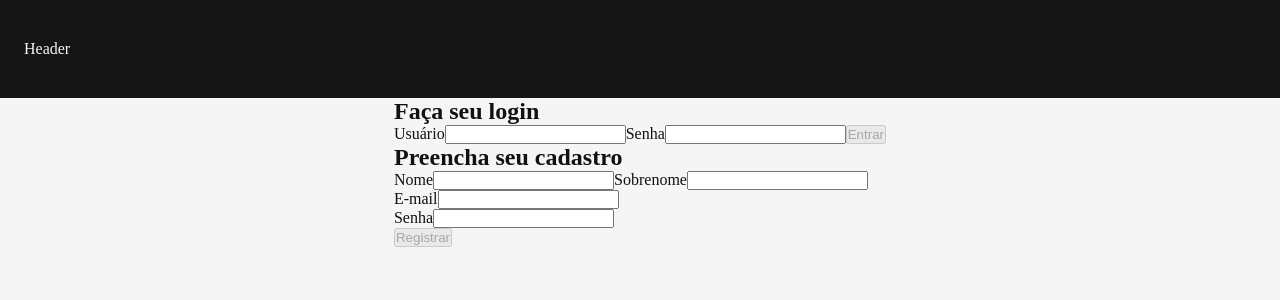
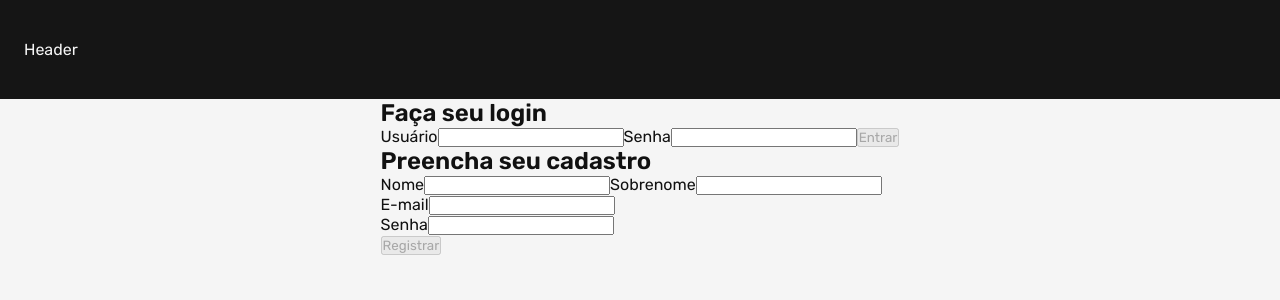
Before and after one commit to filipegallodev/banco-digital, a Next.js app in the folder frontend-nextjs/: page / in a window 1280 px wide. Shown: the top 300 px of the page. Built offline with nearby package versions, Linux system fonts and the light colour scheme.

Commit message:
feat: new website font family

```diff
--- a/frontend-nextjs/src/components/Dashboard/DashboardContainer.tsx
+++ b/frontend-nextjs/src/components/Dashboard/DashboardContainer.tsx
@@ -11,6 +11,7 @@
   border-radius: 8px;
   overflow: hidden;
   border: 1px solid #555;
+  margin: 32px 0;
 `;
 
 export default DashboardContainer;
--- a/frontend-nextjs/src/styles/globals.css
+++ b/frontend-nextjs/src/styles/globals.css
@@ -1,7 +1,10 @@
+@import url("https://fonts.googleapis.com/css2?family=Rubik:wght@400;500;600&display=swap");
+
 * {
   box-sizing: border-box;
   padding: 0;
   margin: 0;
+  font-family: "Rubik", sans-serif;
 }
 
 html,
```
Also changed, not shown: frontend-nextjs/src/pages/painel.tsx (+6 -2 lines).
